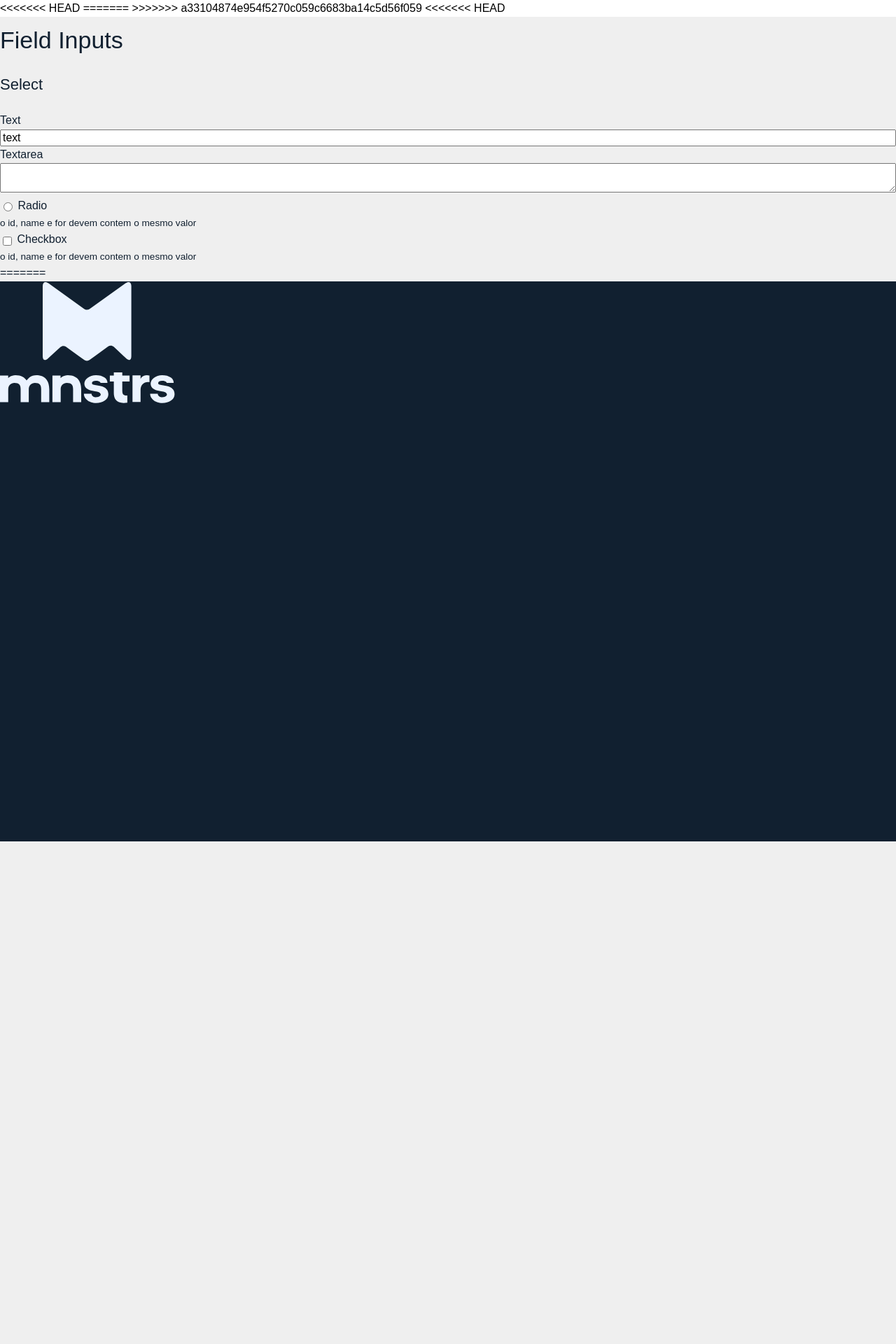
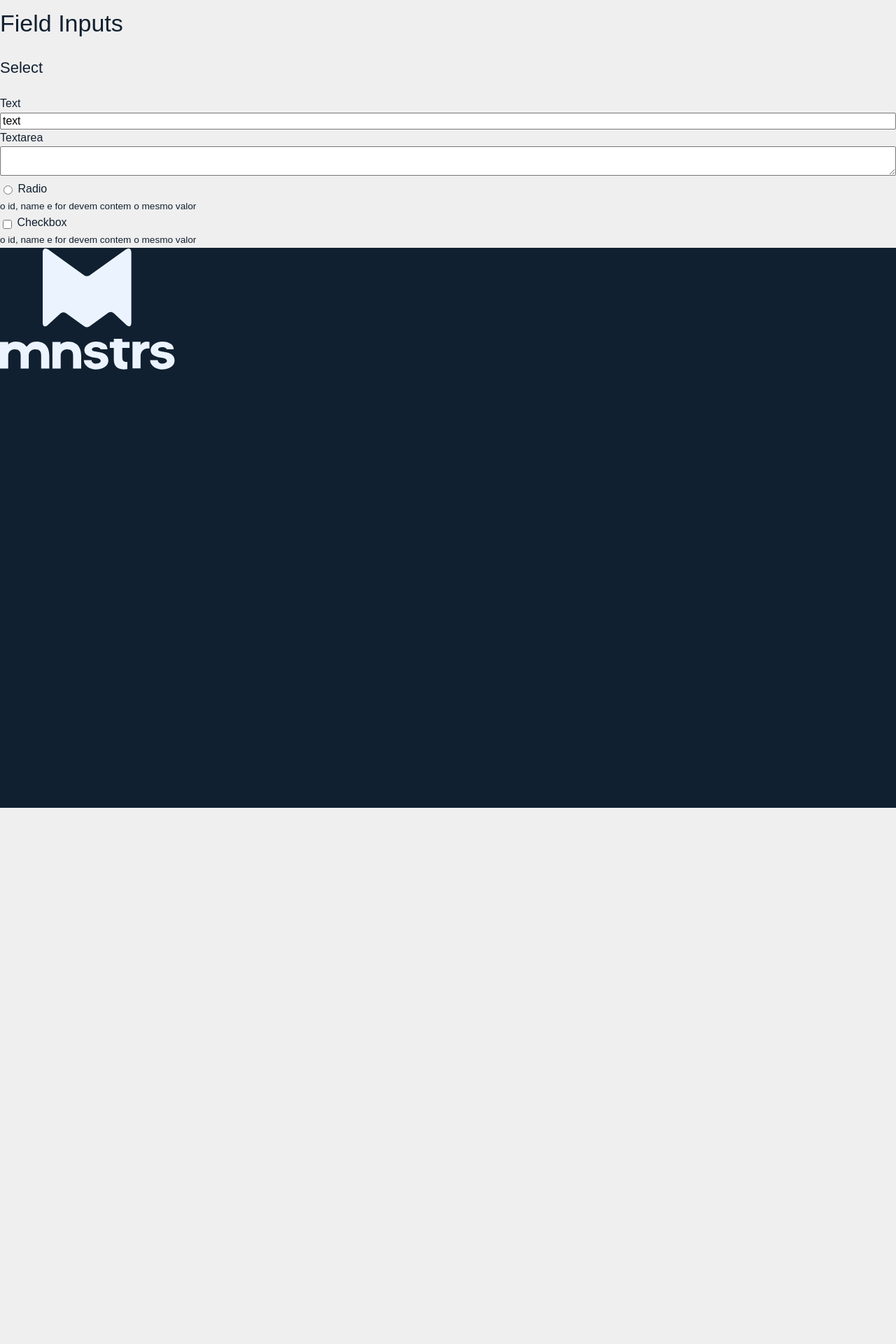
Before and after one commit to mnstrs/site, a web app: file index.html in a window 1280 px wide. Shown: the top 1920 px of the page at 70% size. Run offline with its HTML, style and script files only (its server is not run), Linux system fonts and the light colour scheme.

Commit message:
html base markup

```diff
--- a/index.html
+++ b/index.html
@@ -11,23 +11,20 @@
         <!--[if lt IE 9]>
         <script src="//html5shiv.googlecode.com/svn/trunk/html5.js"></script>
         <![endif]-->
-<<<<<<< HEAD
+
     <link href="https://fonts.googleapis.com/css?family=Poppins:300,500,600|Source+Code+Pro:300,700" rel="stylesheet">
 
 
-    <link href="public/style.css" rel="stylesheet">
-=======
+
     <link href="public/style.css" rel="stylesheet">
 
 
 
 
->>>>>>> a33104874e954f5270c059c6683ba14c5d56f059
     </head>
 
     <body>
 
-<<<<<<< HEAD
         <header>
         </header>
 
@@ -78,7 +75,6 @@
                 </div>
 
 
-=======
         <header role="header" class="section dark">
             <svg xmlns="http://www.w3.org/2000/svg" width="250" height="174" viewBox="0 0 250 174">
 <g fill="#EBF3FF">
@@ -93,7 +89,6 @@
             <section class="section dark">
             </section>
             <section class="section">
->>>>>>> a33104874e954f5270c059c6683ba14c5d56f059
             </section>
         </main>
 
```
Also changed, not shown: assets/stylesheets/base/_variables.scss (line endings or trailing spaces).
